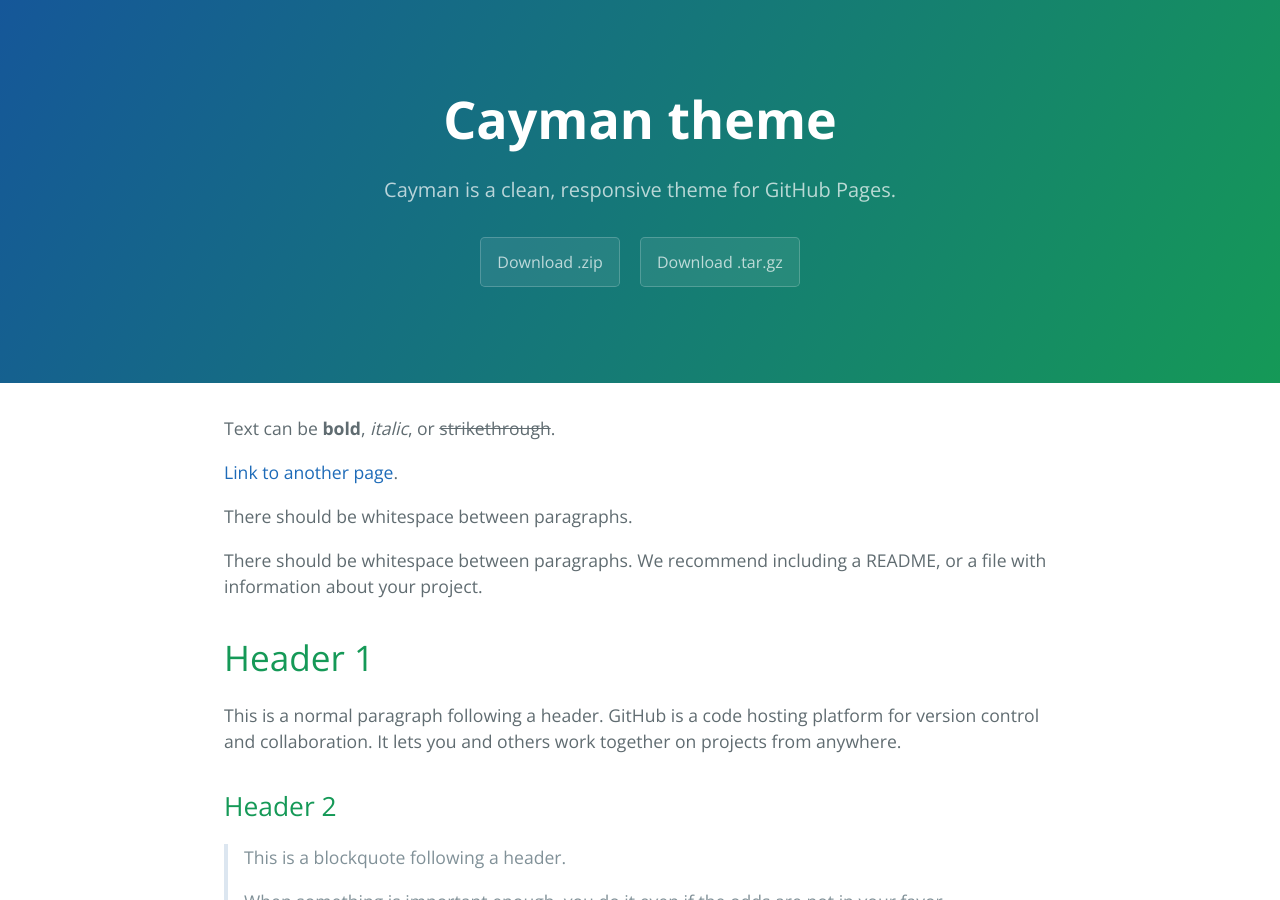
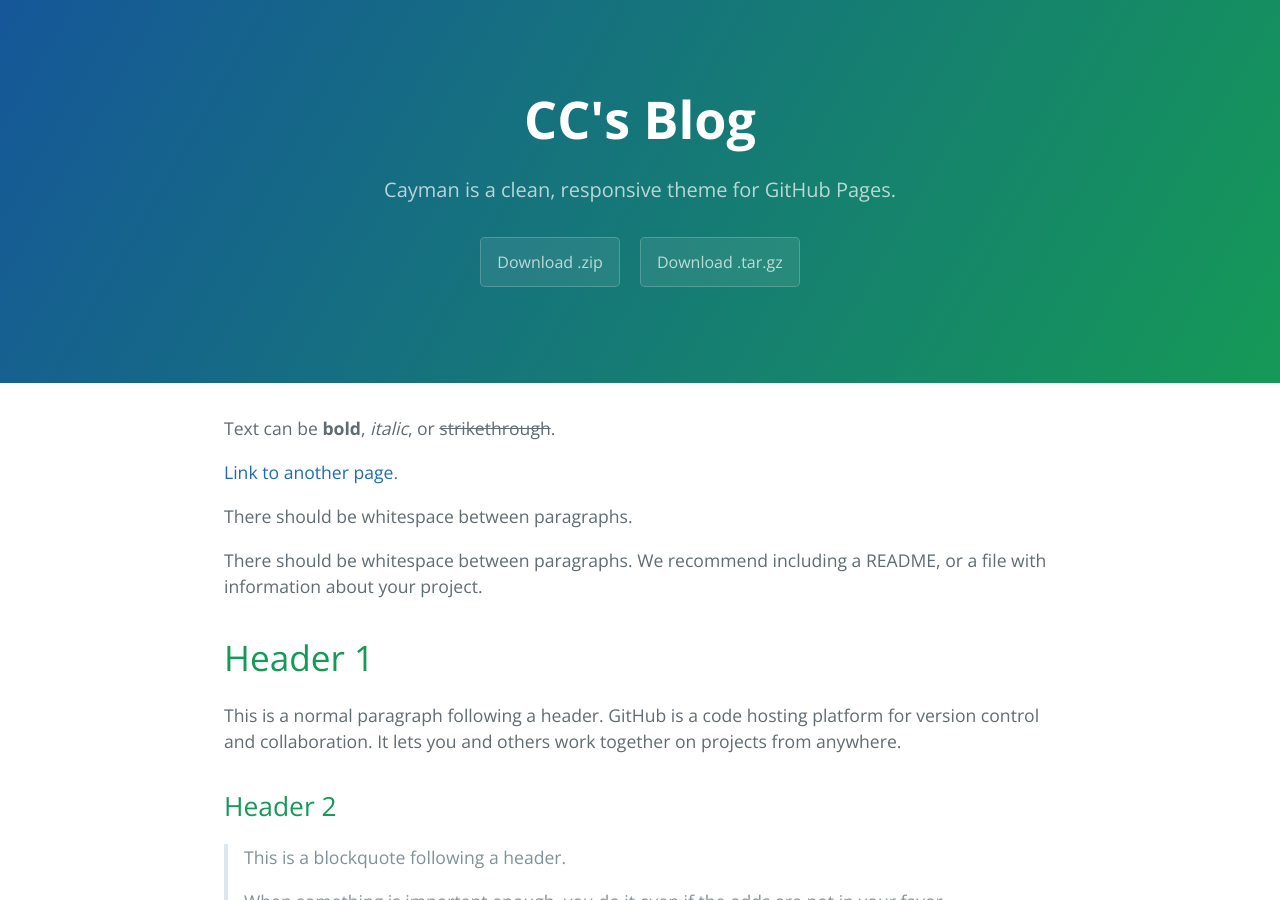
Before and after one commit to CC3763/cc3763.github.io, a Jekyll site: the page built from index.md, in a window 1280 px wide and 900 px high. Built offline with Jekyll 4.4.1, drawn with Linux system fonts in a browser that asks for light colours.

Commit message:
Update_title _config.yml

```diff
--- a/_config.yml
+++ b/_config.yml
@@ -1,4 +1,4 @@
-title: Cayman theme
+title: CC's Blog
 description: Cayman is a clean, responsive theme for GitHub Pages.
 show_downloads: true
 google_analytics:
```
